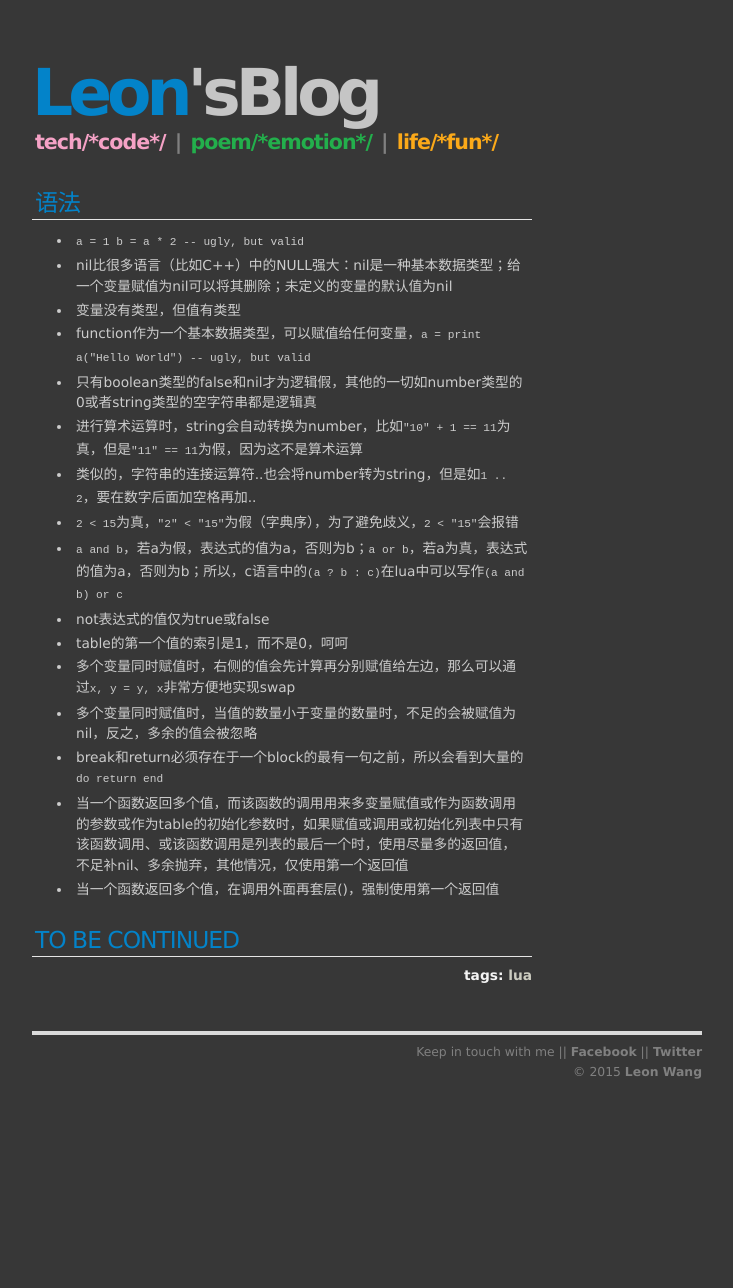
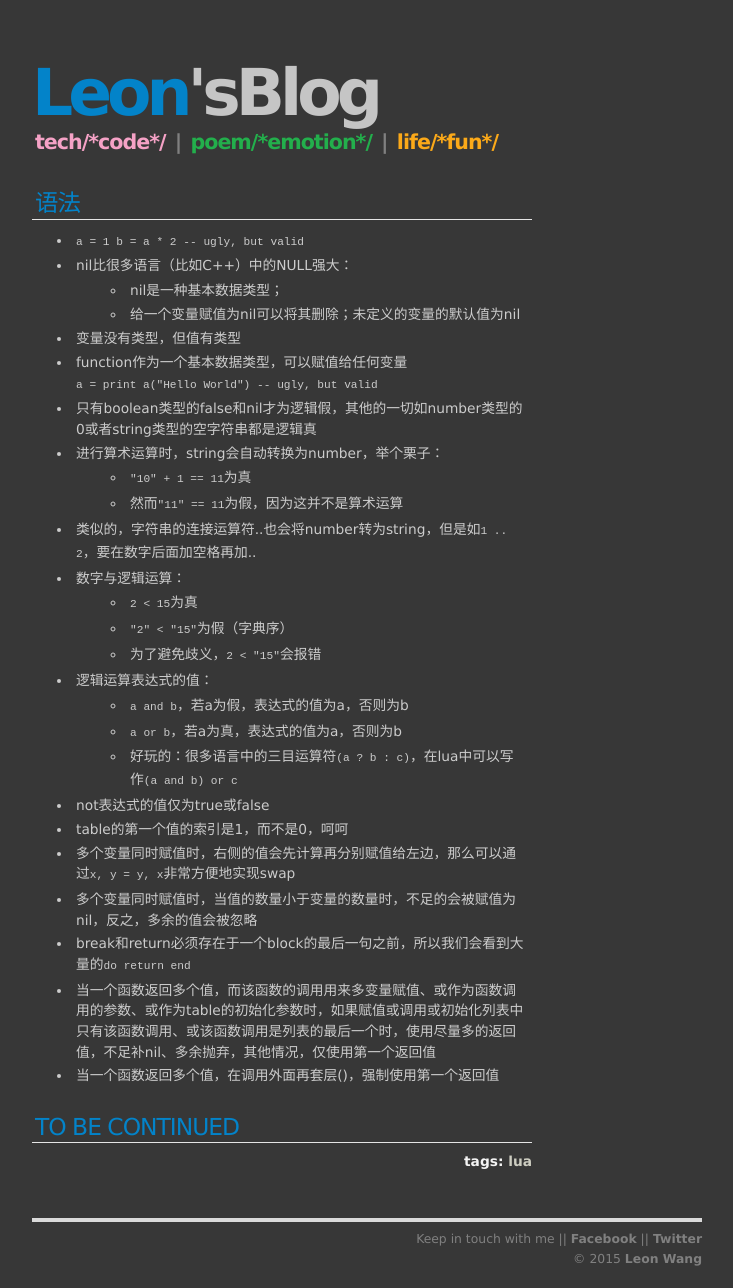
Before and after one commit to wangliyangleon/wangliyangleon-deprecated.github.io, a Jekyll site: the page built from all/tech/_posts/2015-09-16-guanyuluanaxieyouqudedifang.md, in a window 1280 px wide. Shown: the whole page, without its empty margins (273-1006 px from the left). Built offline with Jekyll 4.4.1, drawn with Linux system fonts in a browser that asks for light colours; comment, search, counter and statistics services are not loaded; before the commit the page ends 1101 px from its top, so only the background shows below that.

Commit message:
improve the format of guanyuluanaxieyouqudedifang

```diff
--- a/all/tech/_posts/2015-09-16-guanyuluanaxieyouqudedifang.md
+++ b/all/tech/_posts/2015-09-16-guanyuluanaxieyouqudedifang.md
@@ -10,20 +10,31 @@ tags:
 ## 语法
 
 * `a = 1 b = a * 2 -- ugly, but valid`
-* nil比很多语言（比如C++）中的NULL强大：nil是一种基本数据类型；给一个变量赋值为nil可以将其删除；未定义的变量的默认值为nil
+* nil比很多语言（比如C++）中的NULL强大：
+    * nil是一种基本数据类型；
+    * 给一个变量赋值为nil可以将其删除；未定义的变量的默认值为nil
 * 变量没有类型，但值有类型
-* function作为一个基本数据类型，可以赋值给任何变量，`a = print a("Hello World") -- ugly, but valid`
+* function作为一个基本数据类型，可以赋值给任何变量
+`a = print a("Hello World") -- ugly, but valid`
 * 只有boolean类型的false和nil才为逻辑假，其他的一切如number类型的0或者string类型的空字符串都是逻辑真
-* 进行算术运算时，string会自动转换为number，比如`"10" + 1 == 11`为真，但是`"11" == 11`为假，因为这不是算术运算
+* 进行算术运算时，string会自动转换为number，举个栗子：
+    * `"10" + 1 == 11`为真
+    * 然而`"11" == 11`为假，因为这并不是算术运算
 * 类似的，字符串的连接运算符..也会将number转为string，但是如`1 .. 2`，要在数字后面加空格再加..
-* `2 < 15`为真，`"2" < "15"`为假（字典序），为了避免歧义，`2 < "15"`会报错
-* `a and b`，若a为假，表达式的值为a，否则为b；`a or b`，若a为真，表达式的值为a，否则为b；所以，c语言中的`(a ? b : c)`在lua中可以写作`(a and b) or c`
+* 数字与逻辑运算：
+    * `2 < 15`为真
+    * `"2" < "15"`为假（字典序）
+    * 为了避免歧义，`2 < "15"`会报错
+* 逻辑运算表达式的值：
+    * `a and b`，若a为假，表达式的值为a，否则为b
+    * `a or b`，若a为真，表达式的值为a，否则为b
+    * 好玩的：很多语言中的三目运算符`(a ? b : c)`，在lua中可以写作`(a and b) or c`
 * not表达式的值仅为true或false
 * table的第一个值的索引是1，而不是0，呵呵
 * 多个变量同时赋值时，右侧的值会先计算再分别赋值给左边，那么可以通过`x, y = y, x`非常方便地实现swap
 * 多个变量同时赋值时，当值的数量小于变量的数量时，不足的会被赋值为nil，反之，多余的值会被忽略
-* break和return必须存在于一个block的最有一句之前，所以会看到大量的`do return end`
-* 当一个函数返回多个值，而该函数的调用用来多变量赋值或作为函数调用的参数或作为table的初始化参数时，如果赋值或调用或初始化列表中只有该函数调用、或该函数调用是列表的最后一个时，使用尽量多的返回值，不足补nil、多余抛弃，其他情况，仅使用第一个返回值
+* break和return必须存在于一个block的最后一句之前，所以我们会看到大量的`do return end`
+* 当一个函数返回多个值，而该函数的调用用来多变量赋值、或作为函数调用的参数、或作为table的初始化参数时，如果赋值或调用或初始化列表中只有该函数调用、或该函数调用是列表的最后一个时，使用尽量多的返回值，不足补nil、多余抛弃，其他情况，仅使用第一个返回值
 * 当一个函数返回多个值，在调用外面再套层()，强制使用第一个返回值
 
 
```
